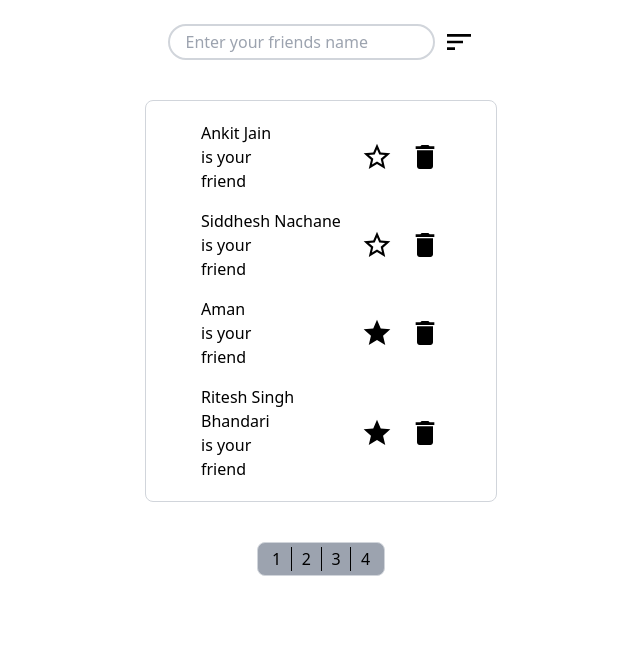
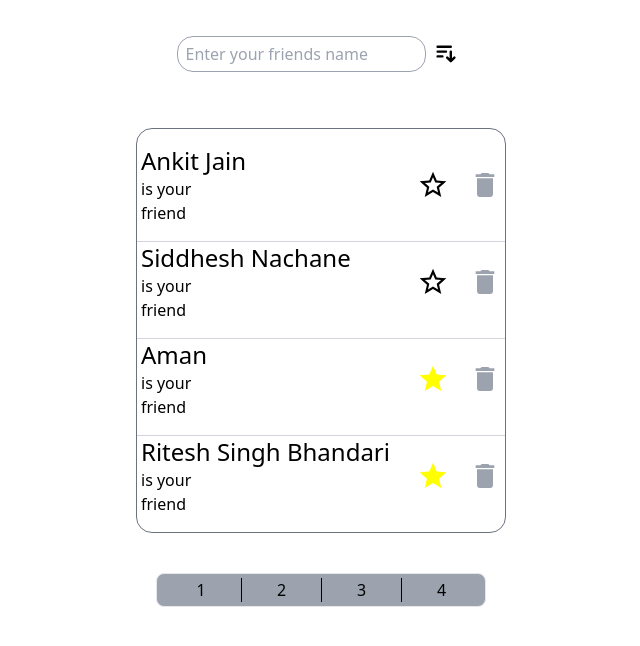
Before and after one commit to ankitj05/friend-list, a React (Create React App) app: page / in a window 1280 px wide. Shown: the top 646 px of the page, without its empty margins (319-959 px from the left). Built offline with nearby package versions, Linux system fonts and the light colour scheme.

Commit message:
CSS Implementation

```diff
--- a/package.json
+++ b/package.json
@@ -10,9 +10,9 @@
     "react": "^17.0.1",
     "react-dom": "^17.0.1",
     "react-icons": "^4.2.0",
+    "react-modal": "^3.12.1",
     "react-scripts": "4.0.3",
     "react-tooltip": "^4.2.15",
-    "react-useanimations": "^2.0.6",
     "uuid": "^8.3.2",
     "web-vitals": "^1.1.1"
   },
--- a/src/App.js
+++ b/src/App.js
@@ -2,13 +2,11 @@ import Bar from './components/Bar';
 import FriendState from './context/friendState';
 
 function App() {
-
+  //px-4 mt-6 mx-96
   return (
-    <div className="h-screen">
+    <div className="min-h-screen">
       <FriendState>
-        <div className="mx-96">
-          <Bar />
-        </div>
+        <Bar />
       </FriendState>
     </div>
   );
--- a/src/components/AddFriend.js
+++ /dev/null
@@ -1,29 +0,0 @@
-import React, { useContext } from 'react'
-import FriendContext from '../context/friendContext';
-import { MdAdd } from 'react-icons/md'
-
-function AddFriend({ name }) {
-
-    const friendContext = useContext(FriendContext);
-
-    const onClick = () => {
-        friendContext.addFriend(name)
-        friendContext.updateTotalPages();
-    }
-
-    return (
-        <div className="border rounded-lg border-gray-300 p-1 mx-20 my-5" >
-            <div className="flex flex-auto justify-center items-center my-2">
-                <div className="text-left w-9/12">
-                    <h3 className="capitalize font-medium">{name}</h3>
-                    <h3 className="font-light">is not your friend.</h3>
-                    <h3 className="font-light">Do you want to add ?</h3>
-                </div>
-                <span className="cursor-pointer" onClick={onClick}><MdAdd size='2em' /></span>
-            </div>
-
-        </div>
-    )
-}
-
-export default AddFriend
--- a/src/components/Bar.js
+++ b/src/components/Bar.js
@@ -1,16 +1,24 @@
 import React, { useState, useContext, useEffect } from 'react'
-import Body from './body/Body';
+import Body from './Body';
+import AddFriend from './layout/AddFriend';
+import { HiSortAscending, HiSortDescending } from 'react-icons/hi';
+import ReactTooltip from 'react-tooltip';
 import FriendContext from '../context/friendContext';
-import AddFriend from './AddFriend';
-import { MdSort } from 'react-icons/md';
-import ReactTooltip from 'react-tooltip';
 
 function Bar() {
 
     const [name, setName] = useState('')
+    const [timer, setTimer] = useState(true);
+
     const friendContext = useContext(FriendContext);
-
-    const { addOrSearchFriend, isFound, sortFriendsByFavourites, resetSearch, updateTotalPages } = friendContext;
+    const {
+        searchFriend,
+        isFound,
+        sortFriendsByFavourites,
+        resetSearch,
+        updateTotalPages,
+        isSorted
+    } = friendContext;
 
     const onChange = e => {
         let value = e.target.value;
@@ -19,7 +27,15 @@ function Bar() {
             resetSearch();
             updateTotalPages();
         }
-        else setName(value)
+        else {
+            setName(value)
+            clearTimeout(timer)
+            setTimer(setTimeout(() => {
+                let friendName = capitalize(value);
+                searchFriend(friendName);
+                updateTotalPages();
+            }, 100))
+        }
     }
 
     const capitalize = (string) => {
@@ -33,7 +49,7 @@ function Bar() {
         e.preventDefault();
         if (!!name) {
             let friendName = capitalize(name);
-            addOrSearchFriend(friendName);
+            searchFriend(friendName);
             updateTotalPages();
         }
     }
@@ -43,29 +59,33 @@ function Bar() {
     }, [])
 
     return (
-        <div className="mt-6">
-            <div className="flex justify-center items-center">
+        <>
+            <div className="flex justify-center items-center mt-5 m-auto">
                 <form onSubmit={onSubmit}>
                     <input
-                        className="border-2 rounded-3xl border-gray-300 px-4 py-1 w-auto focus:outline-none focus:border-red-300"
+                        className="border border-gray-400 focus:border-red-300 rounded-2xl outline-none w-auto h-9 p-2 my-4 "
                         type='text'
                         value={name}
                         onChange={onChange}
                         placeholder='Enter your friends name' />
                 </form>
                 <span
-                    className="ml-2 cursor-pointer"
+                    className="cursor-pointer mx-2"
                     onClick={() => sortFriendsByFavourites()}
-                    data-tip="hello world"
-                    place="bottom">
-                    <MdSort size="2em" /></span>
+                    data-tip="sort by favorite"
+                    data-place="bottom"
+                    data-type="info"
+                    data-delay-show="300">
+                    {(isSorted) ? (
+                        <HiSortAscending size="1.5em" color="black" />) : (
+                            <HiSortDescending size="1.5em" color="black" />)}</span>
             </div>
-            <div>
-                {(isFound === false) ? (<AddFriend name={name} />) : ('')}
+            <>
+                {(isFound === false) ? (<AddFriend name={name} clearName={() => setName('')} />) : ('')}
                 <Body />
-            </div>
+            </>
             <ReactTooltip />
-        </div>
+        </>
     )
 }
 
--- a/src/components/body/Body.js
+++ b/src/components/Body.js
@@ -1,6 +1,6 @@
 import React from 'react'
-import List from './List'
-import Pagination from './Pagination'
+import List from './layout/List'
+import Pagination from './layout/Pagination'
 
 function Body() {
     return (
--- a/src/components/body/List.js
+++ /dev/null
@@ -1,26 +0,0 @@
-import React, { useContext } from 'react'
-import FriendContext from '../../context/friendContext';
-import ListItem from './ListItem';
-import NotFound from './NotFound';
-function List() {
-
-    const friendContext = useContext(FriendContext);
-
-    const { friends, isFound, searchedFriends, currentPage } = friendContext;
-    let lastIndex = currentPage * 4;
-    let startIndex = lastIndex - 4;
-    const currentList = isFound ? searchedFriends.slice(startIndex, lastIndex) : friends.slice(startIndex, lastIndex);
-
-    return (
-        <div>
-            {(friends.length > 0) ? (
-                <div className="border rounded-lg border-gray-300 p-1 w-auto mx-20 my-10">
-                    {currentList.map(friend => (
-                        <ListItem key={friend.id} friend={friend} />
-                    ))}
-                </div>) : (<NotFound />)}
-        </div>
-    )
-}
-
-export default List
--- a/src/components/body/ListItem.js
+++ /dev/null
@@ -1,34 +0,0 @@
-import React, { useContext } from 'react'
-import { MdStarBorder, MdDelete, MdStar } from 'react-icons/md'
-import FriendContext from '../../context/friendContext';
-
-function ListItem({ friend }) {
-
-    const friendContext = useContext(FriendContext);
-
-    const { toggleFavouriteFriend, deleteFriend, isSorted, sortFriendsByFavourites, updateTotalPages } = friendContext;
-
-    const favorite = () => {
-        toggleFavouriteFriend(friend.id);
-        if (isSorted) sortFriendsByFavourites();
-    }
-
-    const toDeleteFriend = () => {
-        deleteFriend(friend.id)
-        if (isSorted) sortFriendsByFavourites();
-        updateTotalPages();
-    }
-
-    return (
-        <div className="flex flex-auto justify-center items-center space-x-4 my-4">
-            <div className="">
-                <h3 className="capitalize font-medium w-36">{friend.name}</h3>
-                <h3 className="font-light w-24">is your friend</h3>
-            </div>
-            <span className="cursor-pointer" onClick={favorite}>{(friend.favorite) ? (<MdStar size='2em' />) : (<MdStarBorder size='2em' />)}</span>
-            <span className="cursor-pointer" onClick={toDeleteFriend}><MdDelete size='2em' /></span>
-        </div>
-    )
-}
-
-export default ListItem
--- a/src/components/body/Pagination.js
+++ /dev/null
@@ -1,33 +0,0 @@
-import React, { useContext } from 'react'
-import FriendContext from '../../context/friendContext';
-
-function Pagination() {
-
-    const friendContext = useContext(FriendContext);
-
-    const { setCurrentPage, totalPages, friends } = friendContext;
-
-    const pageNumber = [];
-    for (let i = 1; i <= totalPages; i++) {
-        pageNumber.push(i);
-    }
-
-    const onClick = (e) => {
-        let elementId = e.target.id
-        setCurrentPage(elementId)
-    }
-
-    return (
-        <div>
-            {(friends.length > 0) ? (
-                <div className="flex flex-auto justify-center items-center divide-x divide-black border rounded-lg border-gray-300 p-1 mx-48 my-10 bg-gray-400">
-                    {pageNumber.map(page => {
-                        return <span key={page} id={page} className="cursor-pointer font-medium w-36 text-center" onClick={onClick}>{page}</span>
-                    })}
-                </div >
-            ) : (' ')}
-        </div>
-    )
-}
-
-export default Pagination
```
Also changed, not shown: src/components/layout/NotFound.js (renamed from src/components/body/NotFound.js), 2 other files (tests, documents, lock files or other folders).
